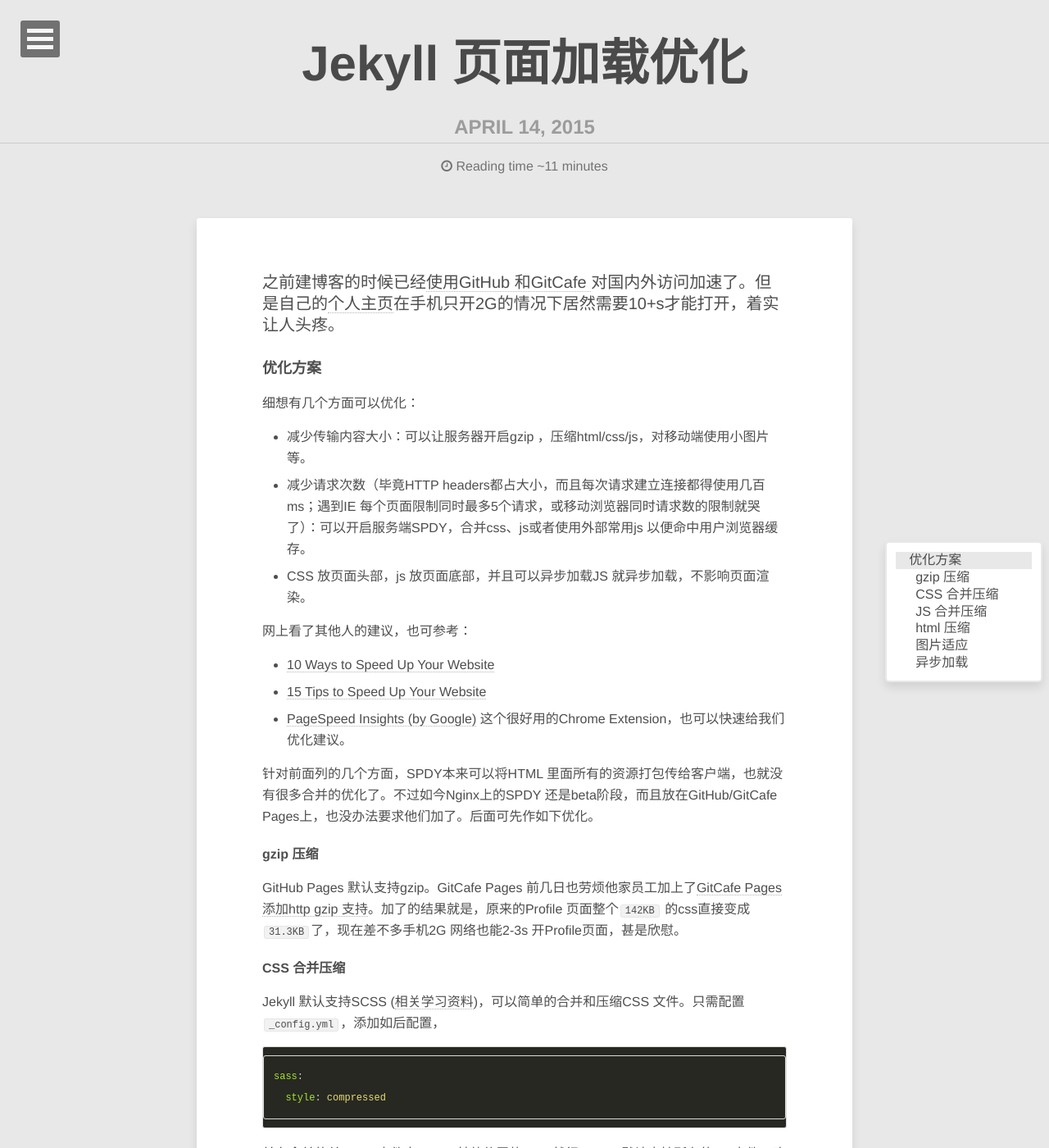
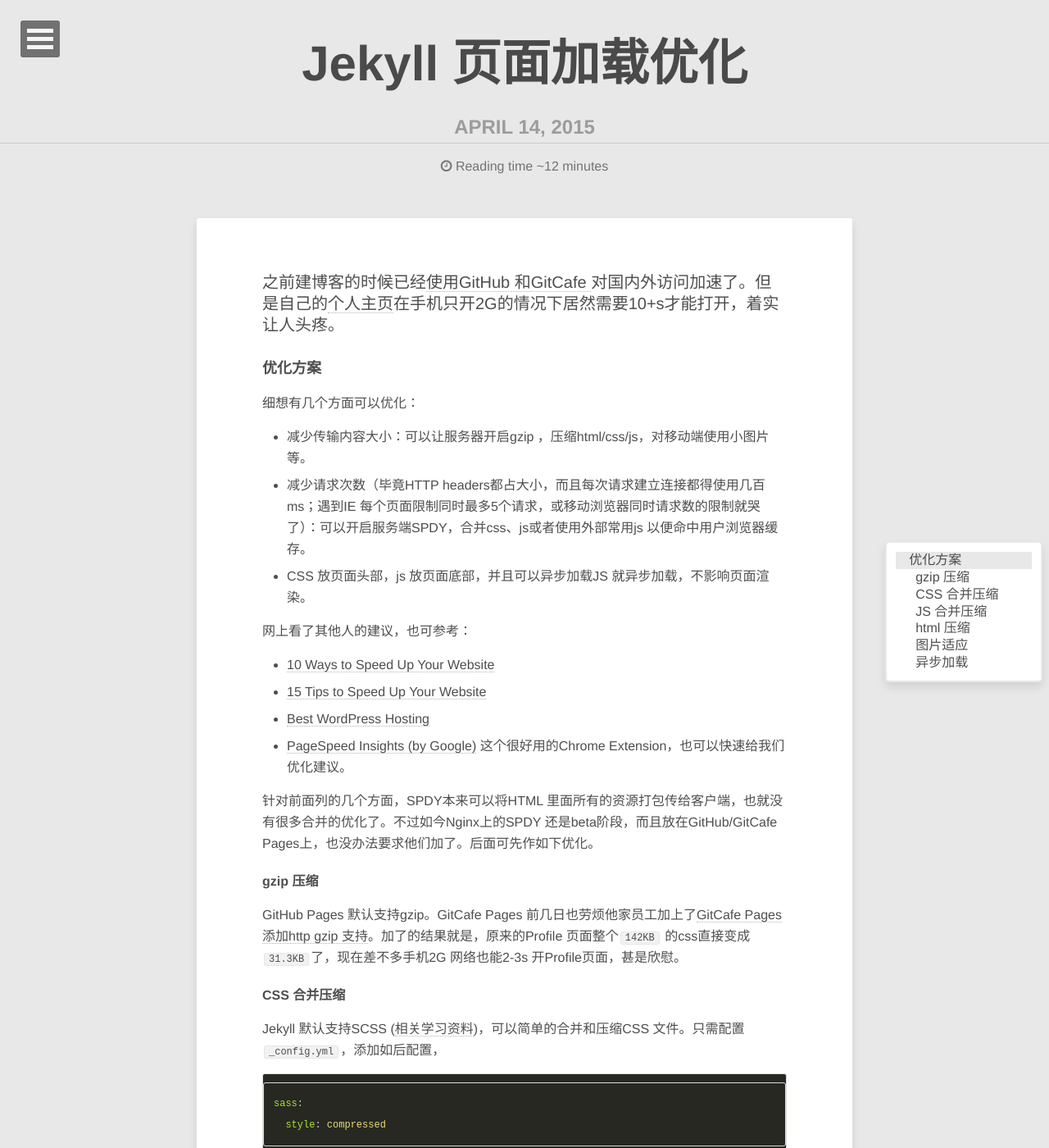
Before and after one commit to jinntrance/blog, a Jekyll site: the page built from CHINESE/_posts/2015-04-14-jekyll-html-minimization.md, in a window 1280 px wide and 1400 px high. Shown: the whole window at 82% size. Built offline with Jekyll 4.4.1, drawn with Linux system fonts in a browser that asks for light colours; comment, search, counter and statistics services are not loaded.

Commit message:
add a link to it

```diff
--- a/CHINESE/_posts/2015-04-14-jekyll-html-minimization.md
+++ b/CHINESE/_posts/2015-04-14-jekyll-html-minimization.md
@@ -21,6 +21,7 @@
 
 - [10 Ways to Speed Up Your Website]
 - [15 Tips to Speed Up Your Website]
+- [Best WordPress Hosting]
 - [PageSpeed Insights (by Google)] 这个很好用的Chrome Extension，也可以快速给我们优化建议。
 
 针对前面列的几个方面，SPDY本来可以将HTML 里面所有的资源打包传给客户端，也就没有很多合并的优化了。不过如今Nginx上的SPDY 还是beta阶段，而且放在GitHub/GitCafe Pages上，也没办法要求他们加了。后面可先作如下优化。
@@ -119,6 +120,7 @@
 [async&defer]: http://www.growingwiththeweb.com/2014/02/async-vs-defer-attributes.html
 [10 Ways to Speed Up Your Website]: http://blog.crazyegg.com/2013/12/11/speed-up-your-website/
 [15 Tips to Speed Up Your Website]: http://moz.com/blog/15-tips-to-speed-up-your-website
+[Best WordPress Hosting]: https://websitesetup.org/wordpress-hosting-review/
 [PageSpeed Insights (by Google)]: https://chrome.google.com/webstore/detail/pagespeed-insights-by-goo/gplegfbjlmmehdoakndmohflojccocli
 [GitCafe Pages添加http gzip 支持]: https://gitcafe.com/GitCafe/Help/tickets/820
 [YUI Compressor]: http://yui.github.io/yuicompressor/
```
